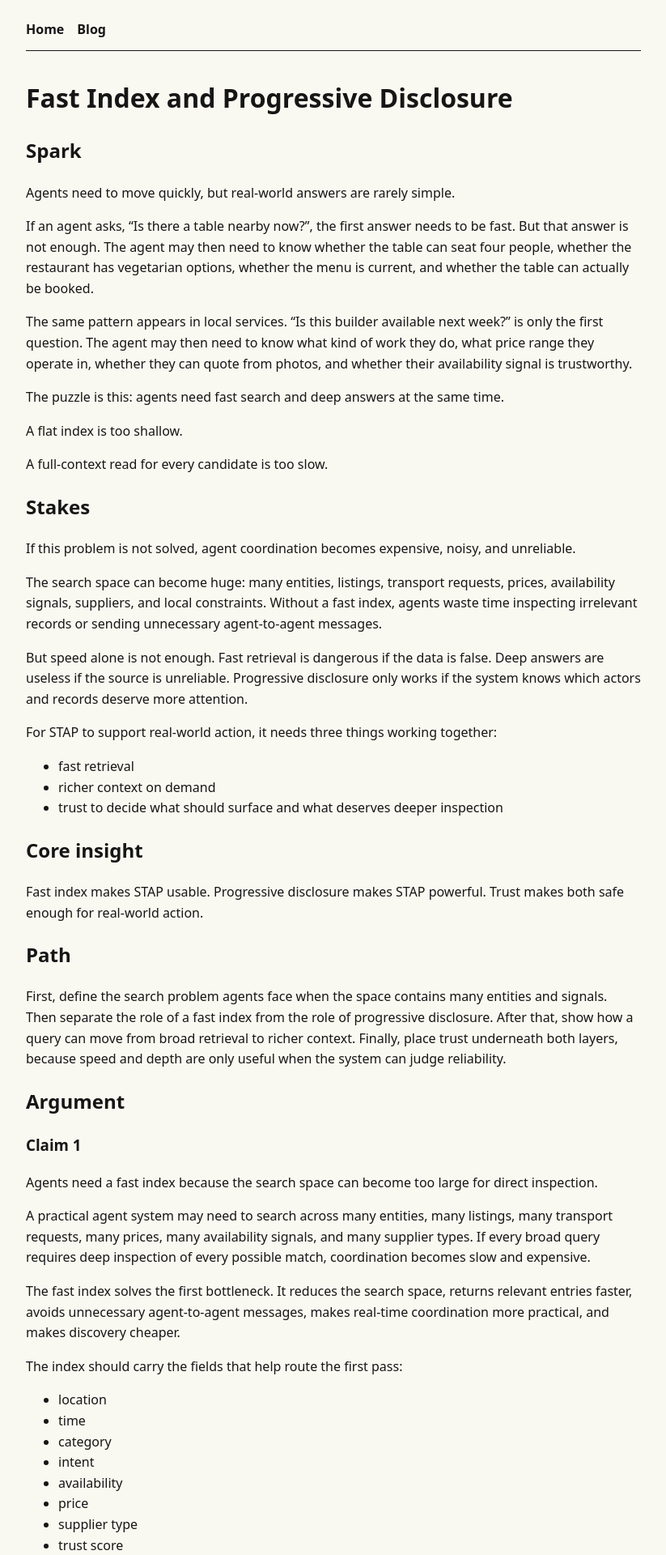
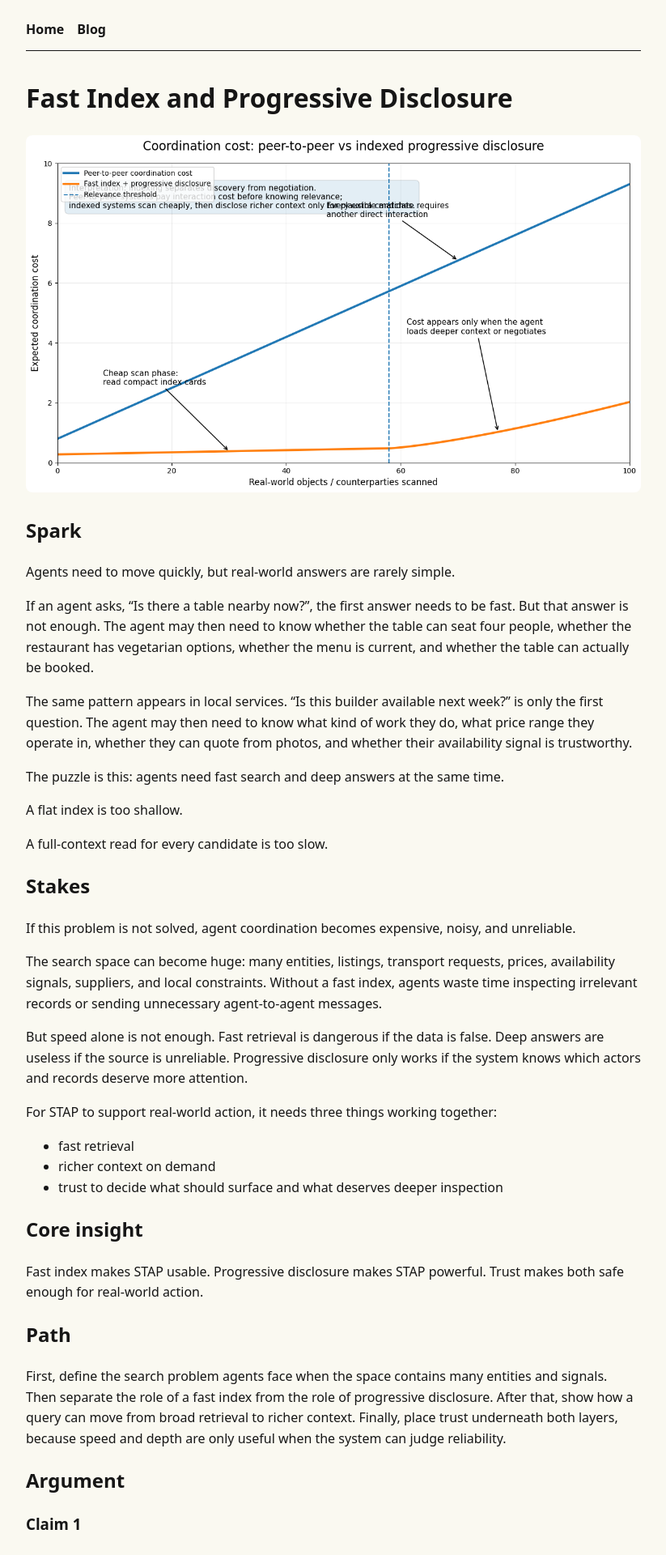
Before and after one commit to mister-one/mister-one.github.io, a Jekyll site: the page built from blog/articles/art_2026_06_16__fast_index_progressive_disclosure.md, in a window 1280 px wide. Shown: the top 1920 px of the page at 81% size, without its empty margins (228-1051 px from the left). Built offline with Jekyll 4.4.1, drawn with Linux system fonts in a browser that asks for light colours.

Commit message:
committed at: 2026-06-18 | 14-55-00 UTC

```diff
--- a/blog/articles/art_2026_06_16__fast_index_progressive_disclosure.md
+++ b/blog/articles/art_2026_06_16__fast_index_progressive_disclosure.md
@@ -9,6 +9,8 @@ categories:
 
 
 # Fast Index and Progressive Disclosure
+
+![Window example]({{ '/assets/images/chart-progressive-disclosure-cost.png' | relative_url }})
 
 ## Spark
 
```
Also changed, not shown: assets/images/chart-progressive-disclosure-cost.png (added).
